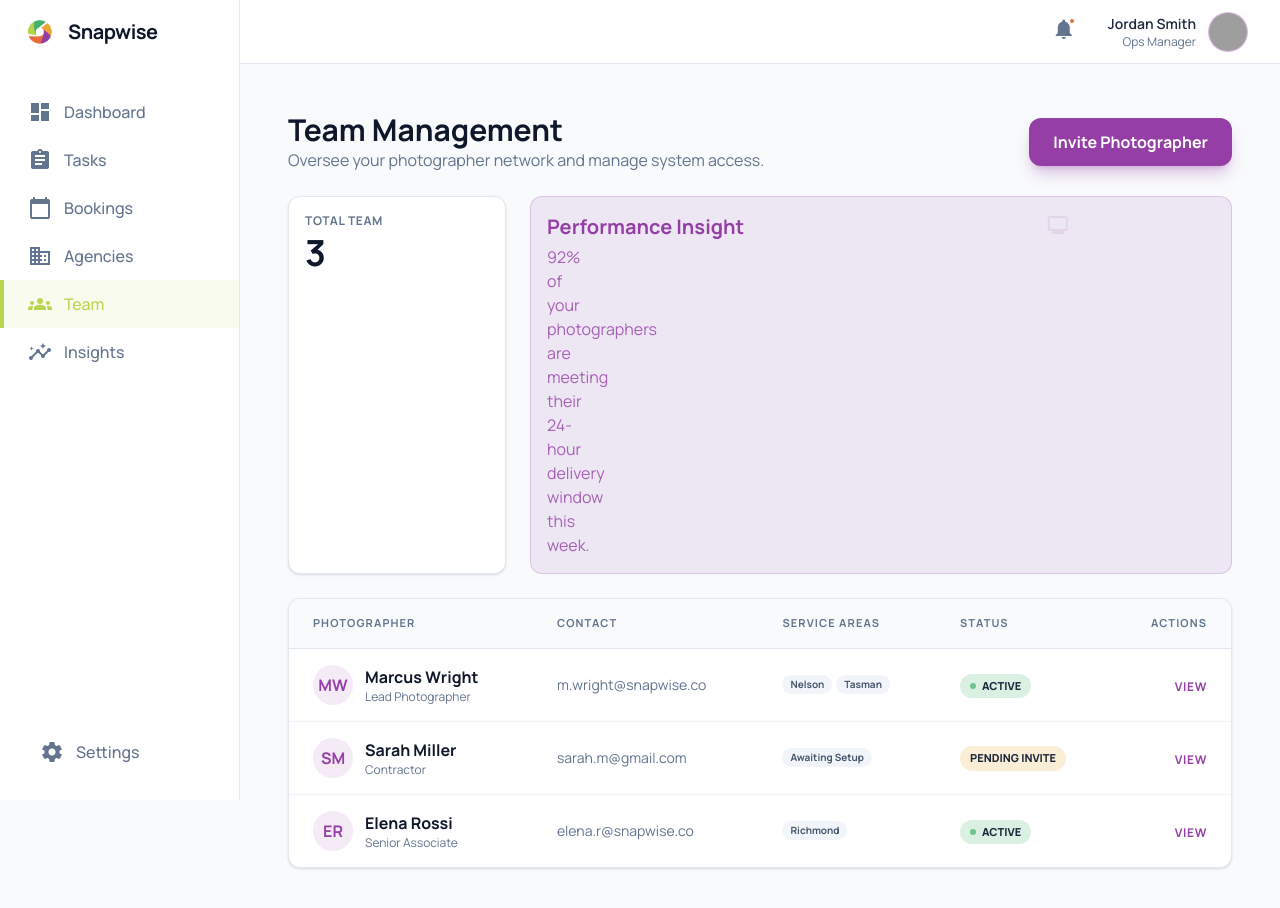
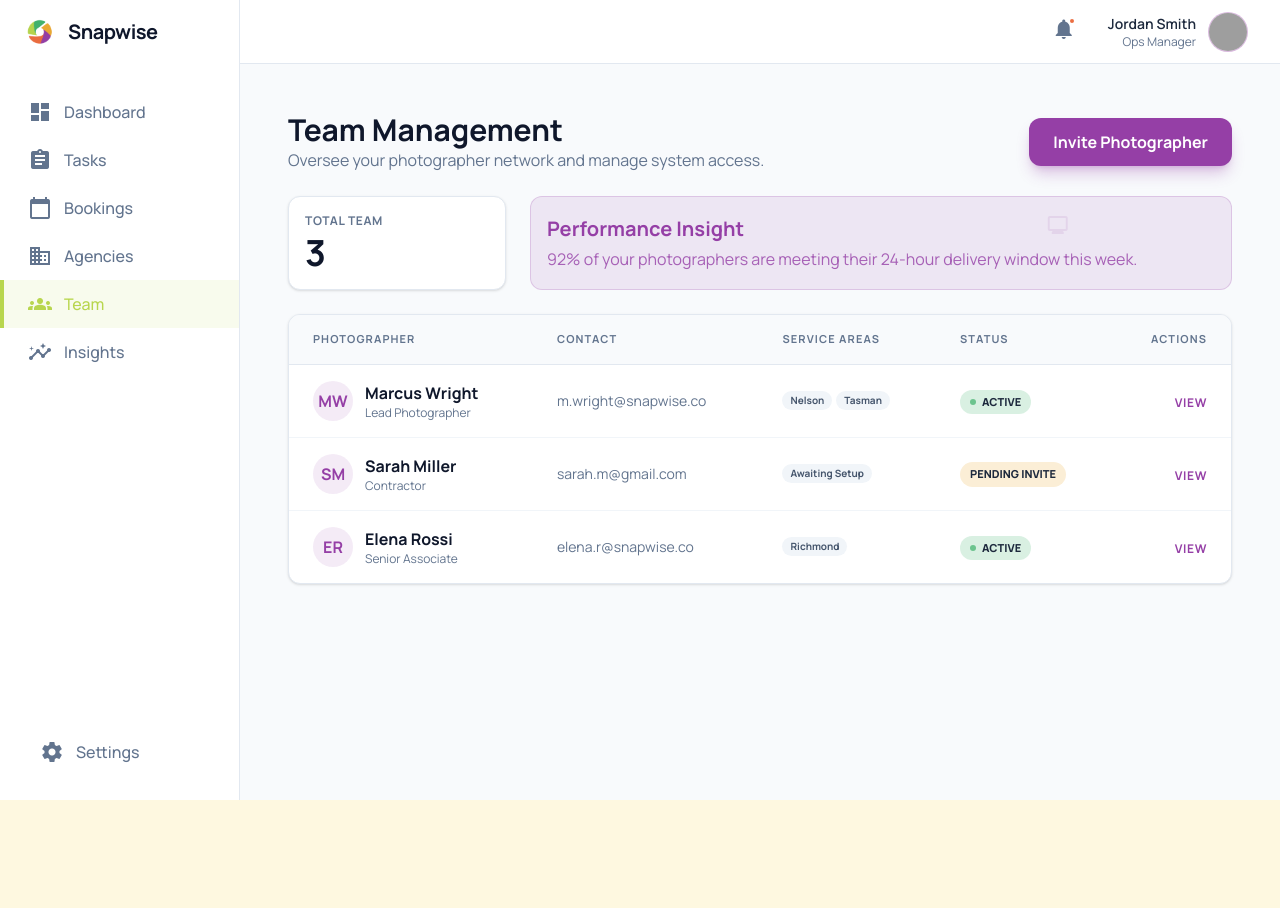
Before and after one commit to snapwisenz/Snapwise-App, a Next.js app: page /team in a window 1280 px wide. Shown: the top 908 px of the page. After the commit the page ends 800 px from the top, so only its background shows below. Built offline with nearby package versions, Linux system fonts and the light colour scheme; no server answers; the database is empty; grey boxes are pictures that could not be loaded.

Commit message:
Change to w-full and remove max-w-md on Performance Insight card

```diff
--- a/src/app/(admin)/team/page.tsx
+++ b/src/app/(admin)/team/page.tsx
@@ -84,10 +84,10 @@ export default function TeamManagementPage() {
             <h3 className="text-4xl font-bold text-slate-900 dark:text-white mt-1">{photographers.length}</h3>
           </div>
 
-          <div className="col-span-1 md:col-span-3 bg-primary/10 dark:bg-primary/5 p-4 rounded-xl border border-primary/20 flex items-center justify-between overflow-hidden relative">
-            <div className="z-10 flex-1">
+          <div className="col-span-1 md:col-span-3 bg-primary/10 dark:bg-primary/5 p-4 rounded-xl border border-primary/20 flex items-center overflow-hidden relative">
+            <div className="z-10 w-full">
               <h3 className="text-xl font-bold text-primary dark:text-primary-300">Performance Insight</h3>
-              <p className="text-base text-primary/80 dark:text-primary-200/80 max-w-md mt-1">92% of your photographers are meeting their 24-hour delivery window this week.</p>
+              <p className="text-base text-primary/80 dark:text-primary-200/80 max-w-full mt-1">92% of your photographers are meeting their 24-hour delivery window this week.</p>
             </div>
             <div className="absolute right-0 top-0 h-full w-1/3 opacity-10 transform translate-x-12 translate-y-4">
               <span className="material-icons text-[120px] text-primary">monitoring</span>
```
